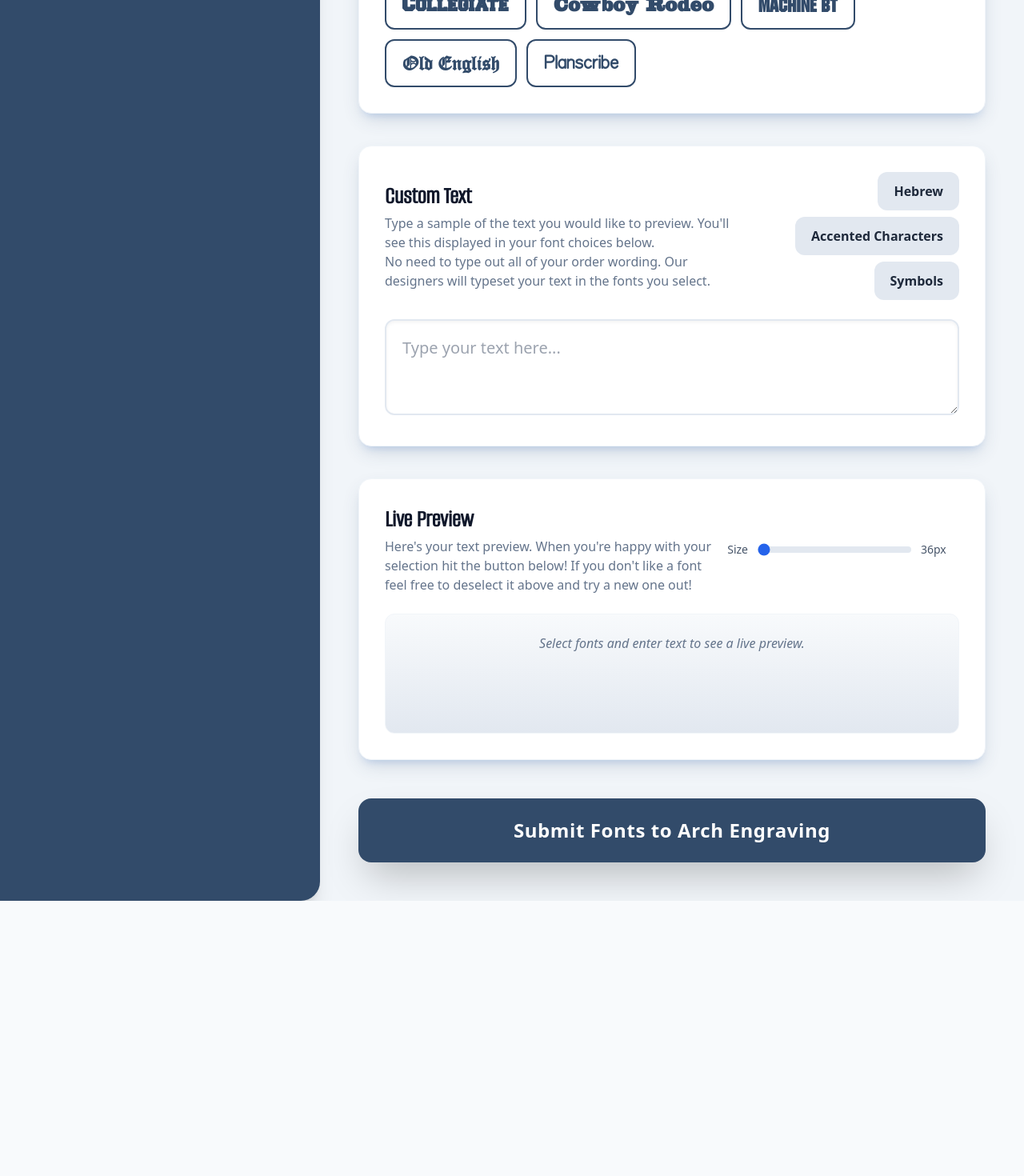
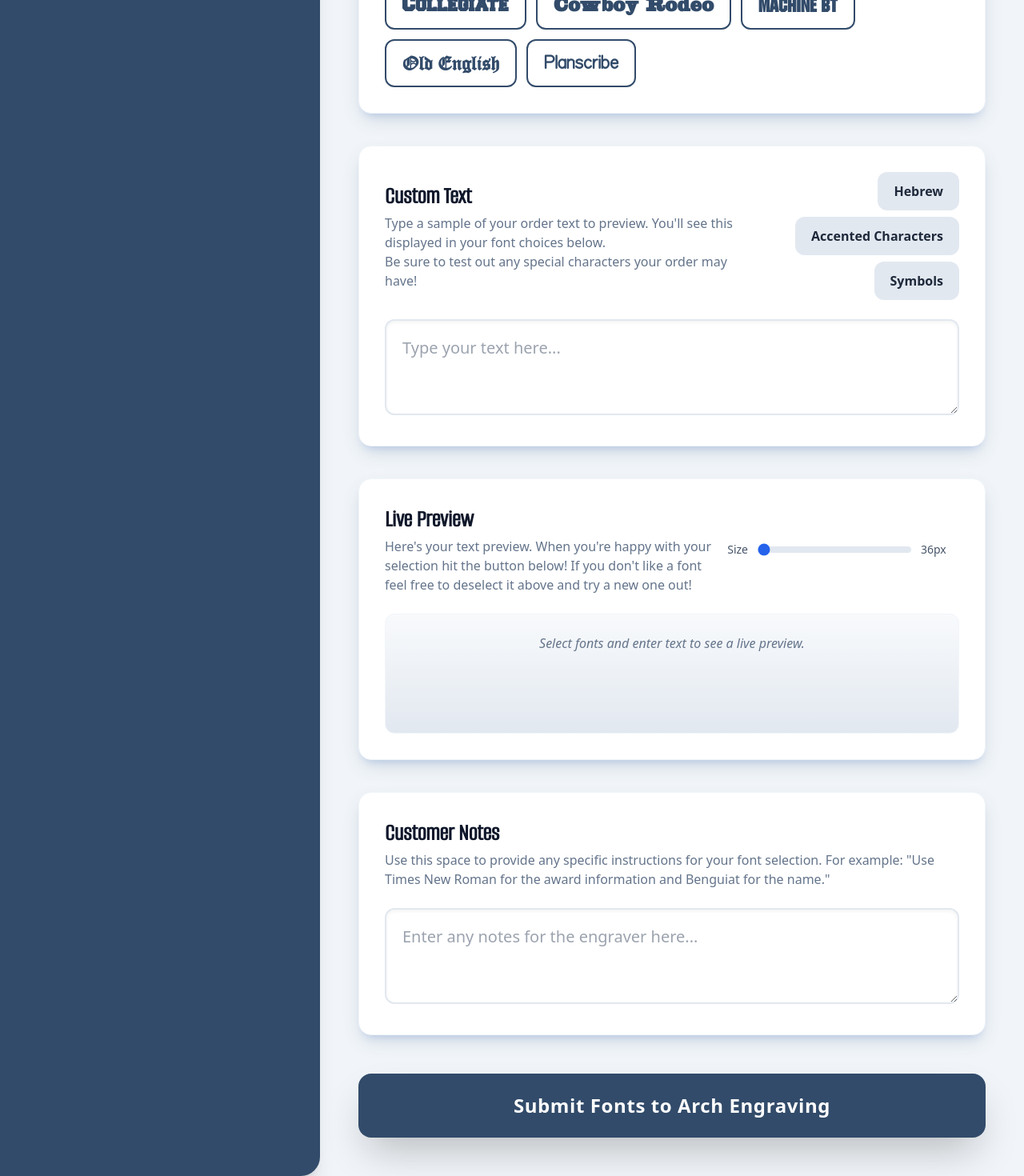
Before and after one commit to Arch-Tom/archfonthub, a React (Vite) app: page / in a window 1280 px wide. Shown: the part 1112-2582 px from the top of the page at 80% size. Before the commit the page ends 2238 px from the top, so only its background shows below. Built offline with nearby package versions, Linux system fonts and the light colour scheme; a web font is replaced by a local one.

Commit message:
Update to make Notes Section

```diff
--- a/src/App.jsx
+++ b/src/App.jsx
@@ -102,6 +102,7 @@ const App = () => {
     const [selectedFonts, setSelectedFonts] = useState([]);
     const [customText, setCustomText] = useState('');
     const [fontSize, setFontSize] = useState(36);
+    const [customerNotes, setCustomerNotes] = useState('');
     const [message, setMessage] = useState('');
     const [showMessageBox, setShowMessageBox] = useState(false);
     const [showCustomerModal, setShowCustomerModal] = useState(false);
@@ -233,7 +234,7 @@ const App = () => {
 
     const generateSvgContent = () => {
         if (selectedFonts.length === 0 || customText.trim() === '') {
-            showMessage('Please select at least one font and enter some text to save an SVG.');
+            showMessage('Please select at least one font and enter some text to submit your selection.');
             return null;
         }
         const lines = customText.split('\n').filter(line => line.trim() !== '');
@@ -266,6 +267,19 @@ const App = () => {
                 y += lineHeight * 0.75;
             }
         });
+
+        if (customerNotes.trim() !== '') {
+            y += lineHeight; // Add some space before the notes section
+            svgTextElements += `<text x="${padding}" y="${y}" font-family="Arial" font-size="${labelFontSize}" fill="#6b7280" font-weight="600">Customer Notes</text>\n`;
+            y += lineHeight * 0.5;
+
+            const noteLines = customerNotes.split('\n').filter(line => line.trim() !== '');
+            noteLines.forEach(noteLine => {
+                const sanitizedNoteLine = noteLine.replace(/&/g, '&amp;').replace(/</g, '&lt;').replace(/>/g, '&gt;');
+                y += labelFontSize * 1.4; // Use a smaller line height for notes
+                svgTextElements += `<text x="${padding}" y="${y}" font-family="Arial" font-size="${labelFontSize}" fill="#181717">${sanitizedNoteLine}</text>\n`;
+            });
+        }
 
         const svgWidth = 800;
         const svgHeight = y + padding;
@@ -399,7 +413,7 @@ const App = () => {
                         {/* Font Selection Section */}
                         <section className="bg-white rounded-2xl p-8 border border-slate-100 shadow-[0_10px_25px_-5px_rgba(50,75,106,0.2),_0_8px_10px_-6px_rgba(59,130,246,0.2)]">
                             <h2 className="text-3xl font-bold text-slate-900 mb-2 tracking-normal" style={{ fontFamily: 'Alumni Sans Regular' }}>Font Selection</h2>
-                            <p className="text-slate-500 mb-6">Here's some great fonts to get your project started! Select up to 3 fonts you would like to preview. You may change your selection here at any time so try as many as you'd like before submitting your selection!</p>
+                            <p className="text-slate-500 mb-6">Here's some great fonts to get your project started! Select up to 3 fonts you would like to preview. You may change your fonts here at any time so try as many as you'd like before submitting your selection!</p>
                             <div className="space-y-6">
                                 {Object.entries(fontLibrary).map(([category, fonts]) => (
                                     <div key={category}>
@@ -435,9 +449,9 @@ const App = () => {
                             <div className="flex flex-col sm:flex-row sm:justify-between items-start sm:items-center mb-6 gap-4">
                                 <div>
                                     <h2 className="text-3xl font-bold text-slate-900 tracking-normal" style={{ fontFamily: 'Alumni Sans Regular' }}>Custom Text</h2>
-                                    <p className="text-slate-500 mt-1">Type a sample of the text you would like to preview. You'll see this displayed in your font choices below.
+                                    <p className="text-slate-500 mt-1">Type a sample of your order text to preview. You'll see this displayed in your font choices below.
                                         <br />
-                                        No need to type out all of your order wording. Our designers will typeset your text in the fonts you select.</p>
+                                        Be sure to test out any special characters your order may have!</p>
                                 </div>
                                 <div className="flex flex-wrap items-center justify-center sm:justify-end gap-2">
                                     <button onClick={() => setShowHebrewPalette(true)} className="px-5 py-3 bg-slate-200 text-slate-800 rounded-xl hover:bg-slate-300 font-semibold transition-colors text-base">Hebrew</button>
@@ -510,6 +524,22 @@ const App = () => {
                                 )}
                             </div>
                         </section>
+
+                        {/* Customer Notes Section */}
+                        <section className="bg-white rounded-2xl p-8 border border-slate-100 shadow-[0_10px_25px_-5px_rgba(50,75,106,0.2),_0_8px_10px_-6px_rgba(59,130,246,0.2)]">
+                            <h2 className="text-3xl font-bold text-slate-900 tracking-normal" style={{ fontFamily: 'Alumni Sans Regular' }}>Customer Notes</h2>
+                            <p className="text-slate-500 mt-1 mb-6">
+                                Use this space to provide any specific instructions for your font selection. For example: "Use Times New Roman for the award information and Benguiat for the name."
+                            </p>
+                            <textarea
+                                className="w-full p-5 border-2 border-slate-200 rounded-xl shadow-inner focus:outline-none focus:ring-2 focus:ring-blue-400 focus:border-blue-400 min-h-[120px] text-xl"
+                                value={customerNotes}
+                                onChange={(e) => setCustomerNotes(e.target.value)}
+                                placeholder="Enter any notes for the engraver here..."
+                                dir="auto"
+                            />
+                        </section>
+
                     </div>
 
                     <div className="mt-12">
@@ -527,7 +557,7 @@ const App = () => {
 
                         {showSuccessModal && (
                             <div className="flex flex-col items-center text-center max-w-lg mx-auto">
-                                <img src="/images/Arch Vector Logo.svg" alt="Arch Engraving Logo" className="h-80 w-80 mb-6" />
+                                <img src="/images/Arch Vector Logo.svg" alt="Arch Engraving Logo" className="h-95 w-95 mb-6" />
                                 <h3 className="text-3xl font-bold text-slate-800 mb-2">Submission Successful!</h3>
                                 <p className="text-lg text-slate-600 mb-8">We Appreciate Your Business!</p>
                                 <button
```
